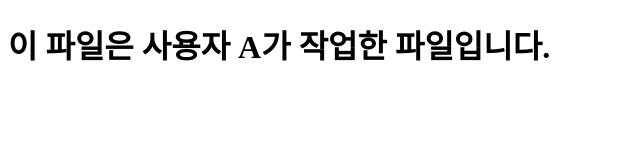
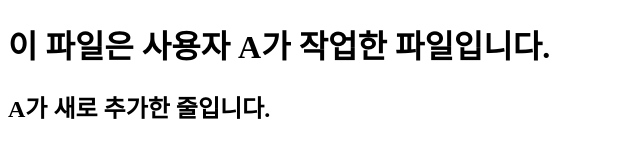
Before and after one commit to sbn04043/Introduce, a plain HTML site: page NC13Git/UserA.html in a window 1280 px wide. Shown: the whole page, without its empty margins (0-640 px from the left). Drawn offline with Linux system fonts and the light colour scheme.

Commit message:
userA second work

```diff
--- a/NC13Git/UserA.html
+++ b/NC13Git/UserA.html
@@ -6,5 +6,6 @@
 </head>
 <body>
 <h1>이 파일은 사용자 A가 작업한 파일입니다.</h1>
+<h2>A가 새로 추가한 줄입니다.</h2>
 </body>
 </html>
```
